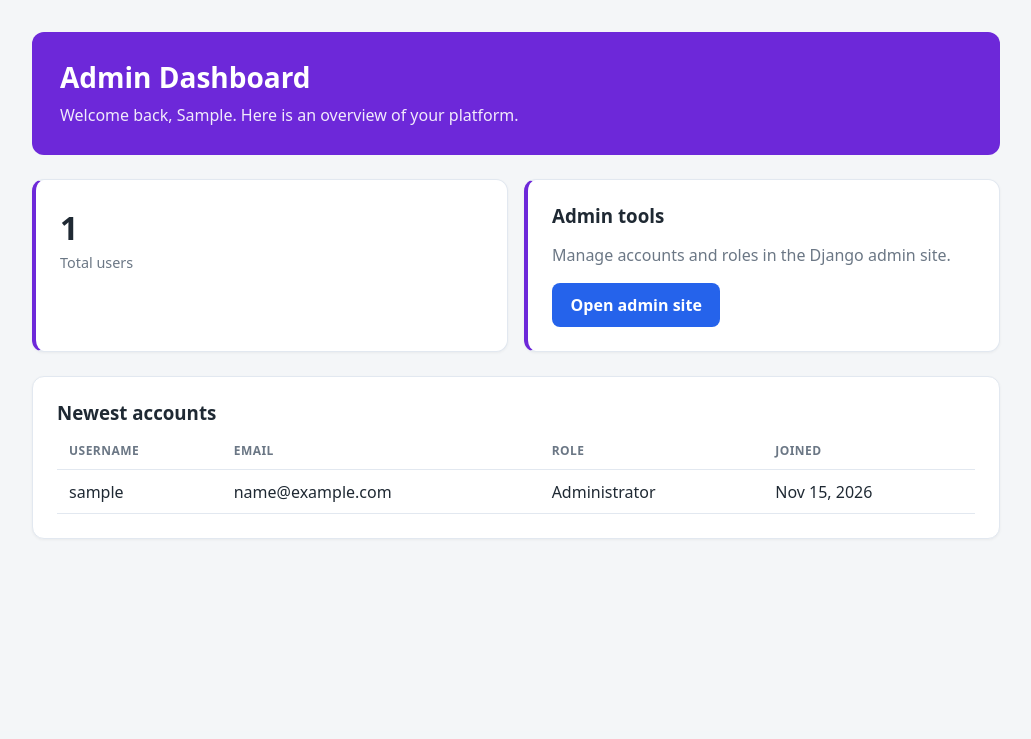
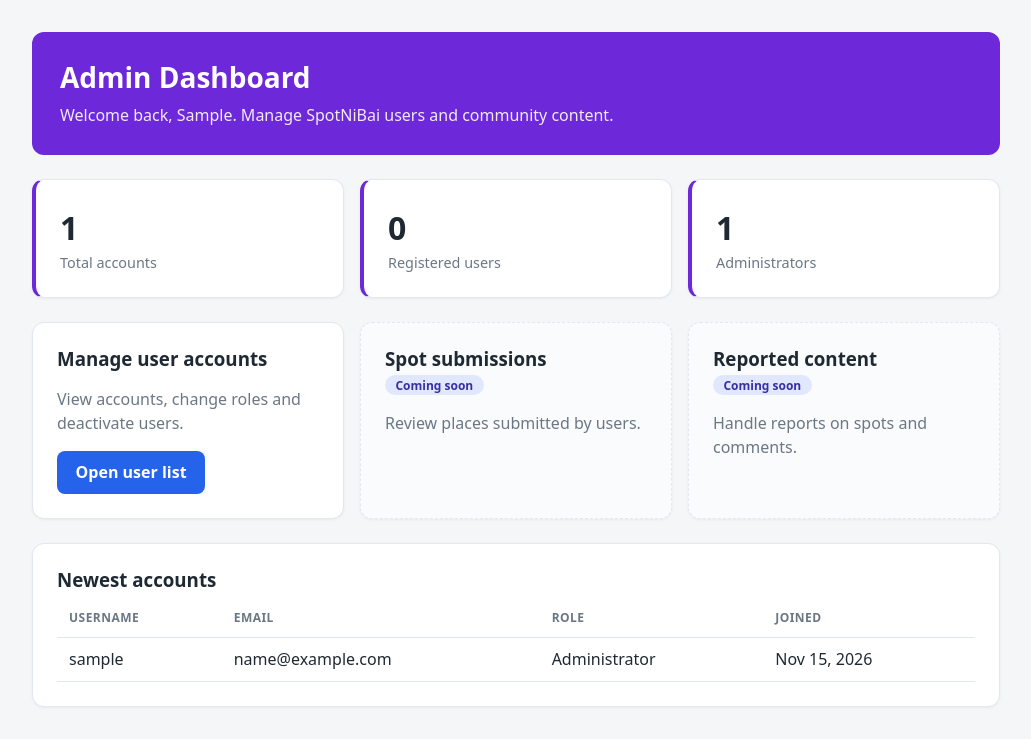
Before and after one commit to ildejanfigueras/SpotNiBai-Figueras-IldeJan-G2, a Django app: page /admin-dashboard/ in a window 1280 px wide. Shown: the part 69-808 px from the top of the page, without its empty margins (124-1155 px from the left). Before the commit the page ends 608 px from the top, so only its background shows below. Run offline with Django 5.2, Linux system fonts and the light colour scheme; the visitor is signed in with stand-in values (Sample User, id 1); data comes from the database, SQL or seed files in the repository.

Commit message:
feat(dashboard): add role-specific dashboard content

```diff
--- a/dashboard/views.py
+++ b/dashboard/views.py
@@ -28,6 +28,8 @@ class AdminDashboardView(RoleRequiredMixin, TemplateView):
     def get_context_data(self, **kwargs):
         context = super().get_context_data(**kwargs)
         context["total_users"] = CustomUser.objects.count()
+        context["total_registered"] = CustomUser.objects.filter(role=CustomUser.Role.USER).count()
+        context["total_admins"] = CustomUser.objects.filter(role=CustomUser.Role.ADMIN).count()
         context["recent_users"] = CustomUser.objects.order_by("-date_joined")[:5]
         return context
 
--- a/static/css/style.css
+++ b/static/css/style.css
@@ -126,3 +126,6 @@ input[type="text"]:focus, input[type="email"]:focus, input[type="password"]:focu
 .table { width: 100%; border-collapse: collapse; }
 .table th, .table td { padding: 0.6rem 0.75rem; text-align: left; border-bottom: 1px solid var(--border); }
 .table th { font-size: 0.75rem; text-transform: uppercase; letter-spacing: 0.04em; color: var(--muted); }
+
+.card-soon { border-style: dashed; background: #fafbfc; }
+.card-soon h3 { margin-bottom: 0.25rem; }
--- a/templates/dashboard/admin_dashboard.html
+++ b/templates/dashboard/admin_dashboard.html
@@ -5,21 +5,40 @@
 {% block content %}
 <section class="hero">
   <h1>Admin Dashboard</h1>
-  <p>Welcome back, {{ user.first_name|default:user.username }}. Here is an overview of your platform.</p>
+  <p>Welcome back, {{ user.first_name|default:user.username }}. Manage SpotNiBai users and community content.</p>
 </section>
 
 <div class="grid">
   <div class="card stat-card">
     <div class="stat-value">{{ total_users }}</div>
-    <div class="stat-label">Total users</div>
+    <div class="stat-label">Total accounts</div>
   </div>
-  {% if user.is_staff %}
   <div class="card stat-card">
-    <h3>Admin tools</h3>
-    <p class="muted">Manage accounts and roles in the Django admin site.</p>
-    <a class="btn btn-primary" href="{% url 'admin:index' %}">Open admin site</a>
+    <div class="stat-value">{{ total_registered }}</div>
+    <div class="stat-label">Registered users</div>
   </div>
-  {% endif %}
+  <div class="card stat-card">
+    <div class="stat-value">{{ total_admins }}</div>
+    <div class="stat-label">Administrators</div>
+  </div>
+</div>
+
+<div class="grid">
+  <div class="card">
+    <h3>Manage user accounts</h3>
+    <p class="muted">View accounts, change roles and deactivate users.</p>
+    {% if user.is_staff %}
+      <a class="btn btn-primary" href="{% url 'admin:accounts_customuser_changelist' %}">Open user list</a>
+    {% endif %}
+  </div>
+  <div class="card card-soon">
+    <h3>Spot submissions <span class="badge">Coming soon</span></h3>
+    <p class="muted">Review places submitted by users.</p>
+  </div>
+  <div class="card card-soon">
+    <h3>Reported content <span class="badge">Coming soon</span></h3>
+    <p class="muted">Handle reports on spots and comments.</p>
+  </div>
 </div>
 
 <div class="card">
```
Also changed, not shown: templates/dashboard/user_dashboard.html (+15 -5 lines).
